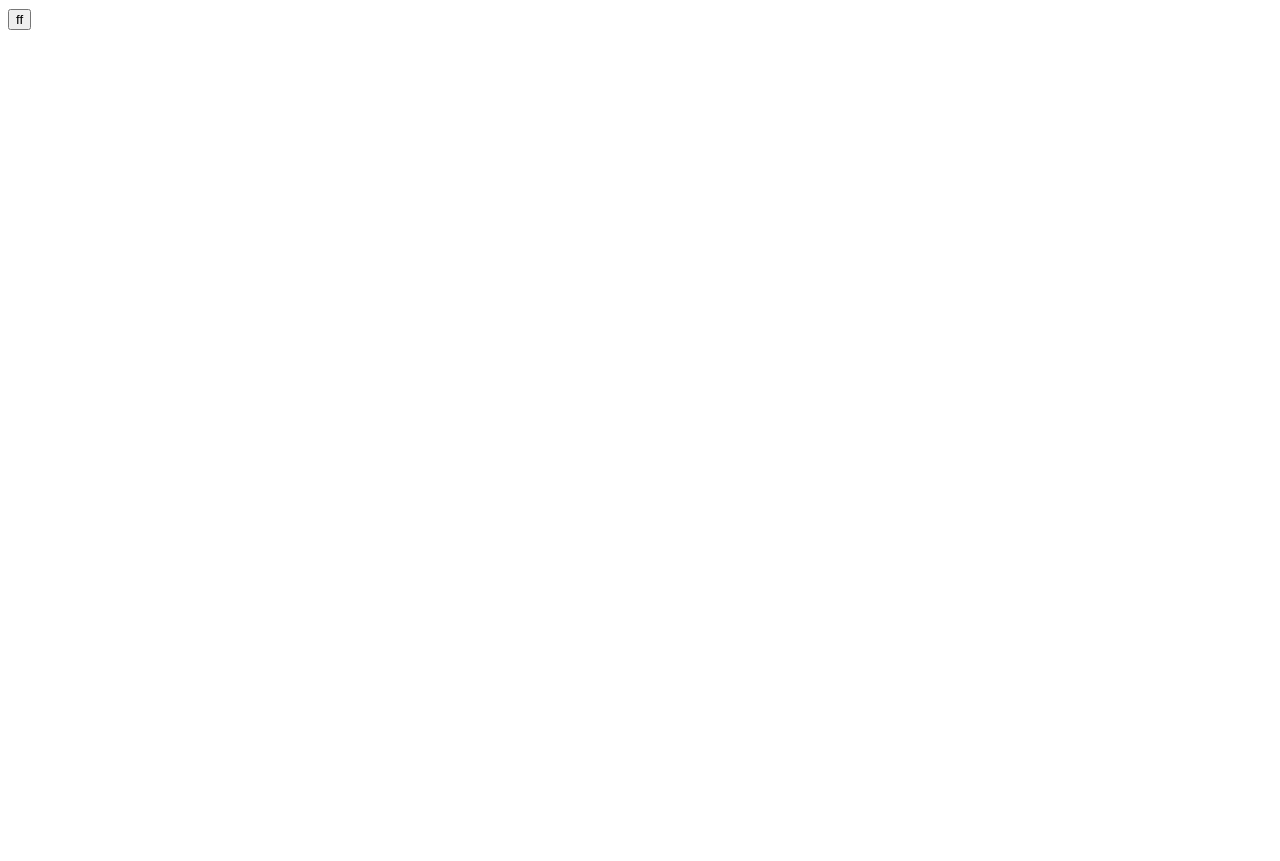
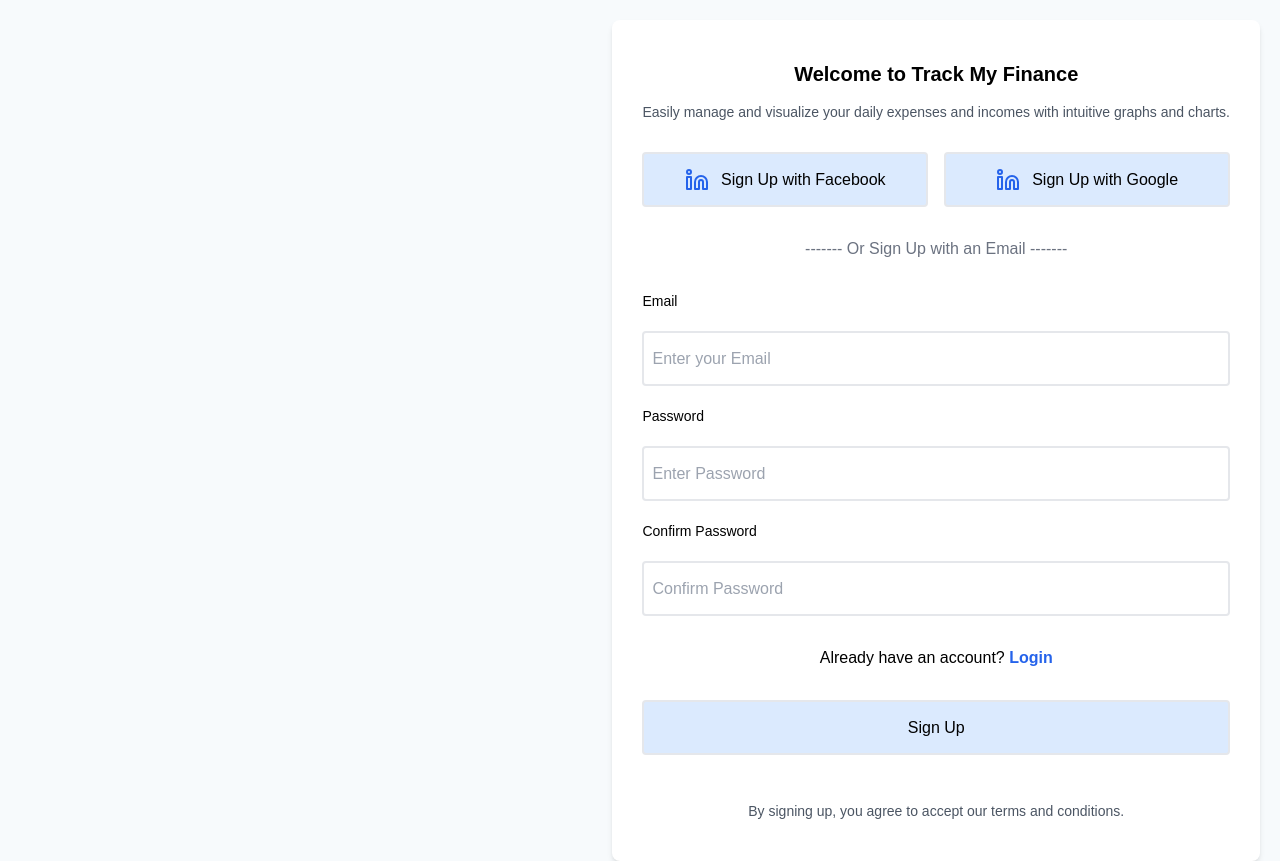
Before and after one commit to BishwasXD/finance-next, a Next.js app: page / in a window 1280 px wide. Before the commit the page ends 800 px from the top, so only its background shows below. Built offline with nearby package versions, Linux system fonts and the light colour scheme.

Commit message:
added auth-form without logic

```diff
--- a/src/app/components/Button/button.tsx
+++ b/src/app/components/Button/button.tsx
@@ -1,25 +1,32 @@
 import React from 'react'
 
-interface IBUTTONPROPS{
+interface IButtonProps{
     text?:string,
     disabled?:boolean
     variant?:string
-
+    icon?:JSX.Element
   }
 
-const variants = {
-    "sm": 'h-[35px] w-[135px]',
-    "lg":'h-[50px] w-[200px]',
-    "xl":'h-'
-}
-const Button= ({text, disabled, variant}:IBUTTONPROPS) => {
-
-
-  return (
-   <button className='border-[1px] border-black bg-gray-50' disabled={disabled}>
-    {text}
-   </button>
-  )
-}
+  const Button = React.forwardRef<HTMLButtonElement, IButtonProps>(({
+    text,
+    disabled,
+    variant,
+    icon,
+    ...props
+  }, ref
+) => {
+    return (
+      <button
+      //TODO: instead of constant bg color make different variant of button and pass it as a prop, also add adjustable size of button through prop.
+        className = 'flex items-center justify-center p-[8px] h-[55px] gap-3 rounded-[4px] w-full border-[2px] border-gray-200 bg-blue-100 hover:border-blue-500 '
+        disabled = {disabled}
+        ref = {ref}
+        {...props}
+      >
+        {icon}
+        {text}
+      </button>
+    );
+  });
 
 export default Button
--- /dev/null
+++ b/src/app/components/Input/input.tsx
@@ -0,0 +1,25 @@
+import React from 'react'
+
+interface IINPUTPROPS{
+    type: string
+    icon?: string
+    placeholder?: string
+    id?:string
+}
+
+const Input = React.forwardRef<HTMLInputElement, IINPUTPROPS>(({ type, icon, placeholder, id }, ref) => {
+  return (
+    <div>
+        <input
+          ref={ref}
+          type={type}
+          className='border-[2px] border-gray-200 w-full p-[8px] h-[55px] rounded-[4px] bg-white text-black placeholder-gray-400 focus:border-blue-500 focus:outline-none'
+          placeholder={placeholder}
+          id={id}
+
+        />
+    </div>
+  )
+})
+
+export default Input
--- /dev/null
+++ b/src/app/containers/AuthContainer/authform.tsx
@@ -0,0 +1,55 @@
+
+'use client'
+import React from 'react';
+import Button from '@/app/components/Button/button';
+import Input from '@/app/components/Input/input';
+import { LinkedinIcon } from 'lucide-react';
+
+const AuthForm = () => {
+  const handleLogin = () => {
+    console.log("This is now a login page");
+  };
+
+
+
+  return (
+    <div className="flex flex-col gap-[30px] bg-white px-[30px] py-[40px] mt-[20px] mr-[20px] rounded-lg shadow-md float-end">
+      <div className="flex flex-col text-center gap-[14px]">
+        <p className="font-bold text-xl">Welcome to Track My Finance</p>
+        <p className="text-sm text-gray-600">
+          Easily manage and visualize your daily expenses and incomes with intuitive graphs and charts.
+        </p>
+      </div>
+      <div className="flex gap-4 items-center justify-center">
+        <Button text="Sign Up with Facebook" icon={<LinkedinIcon className="text-blue-600" />} />
+        <Button text="Sign Up with Google" icon={<LinkedinIcon className="text-blue-600" />} />
+      </div>
+      <p className="flex text-center justify-center font-extralight text-gray-500">
+        ------- Or Sign Up with an Email -------
+      </p>
+      <div className="flex flex-col gap-[20px]">
+        <label htmlFor="email" className="text-sm font-medium">Email</label>
+        <Input id="email" type="text" placeholder="Enter your Email" />
+        <label htmlFor="password" className="text-sm font-medium">Password</label>
+        <Input id="password" type="password" placeholder="Enter Password" />
+        <label htmlFor="confirm-password" className="text-sm font-medium">Confirm Password</label>
+        <Input id="confirm-password" type="password" placeholder="Confirm Password" />
+      </div>
+      <p className="text-center">
+        Already have an account?{" "}
+        <strong
+          className="text-blue-600 cursor-pointer hover:text-blue-500"
+          onClick={handleLogin}
+        >
+          Login
+        </strong>
+      </p>
+      <Button text="Sign Up" />
+      <p className="font-light text-center text-gray-600 text-sm mt-4">
+        By signing up, you agree to accept our terms and conditions.
+      </p>
+    </div>
+  );
+};
+
+export default AuthForm;
--- /dev/null
+++ b/src/app/global.css
@@ -0,0 +1,11 @@
+@tailwind base;
+@tailwind components;
+@tailwind utilities;
+
+body{
+    background-color: #f7fafc;
+
+}
+*{
+    font-family: sans-serif;
+}
--- a/src/app/layout.tsx
+++ b/src/app/layout.tsx
@@ -1,6 +1,6 @@
 import type { Metadata } from "next";
 import { Inter } from "next/font/google";
-
+import './global.css'
 
 const inter = Inter({ subsets: ["latin"] });
 
--- a/src/app/page.tsx
+++ b/src/app/page.tsx
@@ -1,10 +1,11 @@
 import React from 'react'
-import Button from './components/Button/button'
+
+import AuthForm from './containers/AuthContainer/authform'
 
 const page = () => {
   return (
     <div>
-      <Button text='ff' disabled={false}/>
+     <AuthForm/>
     </div>
   )
 }
--- a/tailwind.config.ts
+++ b/tailwind.config.ts
@@ -1,4 +1,4 @@
-import type { Config } from "tailwindcss";
+import type { Config } from 'tailwindcss';
 
 const config: Config = {
   content: [
@@ -10,11 +10,11 @@ const config: Config = {
     extend: {
       backgroundImage: {
         "gradient-radial": "radial-gradient(var(--tw-gradient-stops))",
-        "gradient-conic":
-          "conic-gradient(from 180deg at 50% 50%, var(--tw-gradient-stops))",
+        "gradient-conic": "conic-gradient(from 180deg at 50% 50%, var(--tw-gradient-stops))",
       },
     },
   },
   plugins: [],
 };
+
 export default config;
```
Also changed, not shown: package.json (+8 -6 lines), src/app/utils/combineclassname.ts (deleted), 1 other file (tests, documents, lock files or other folders).
